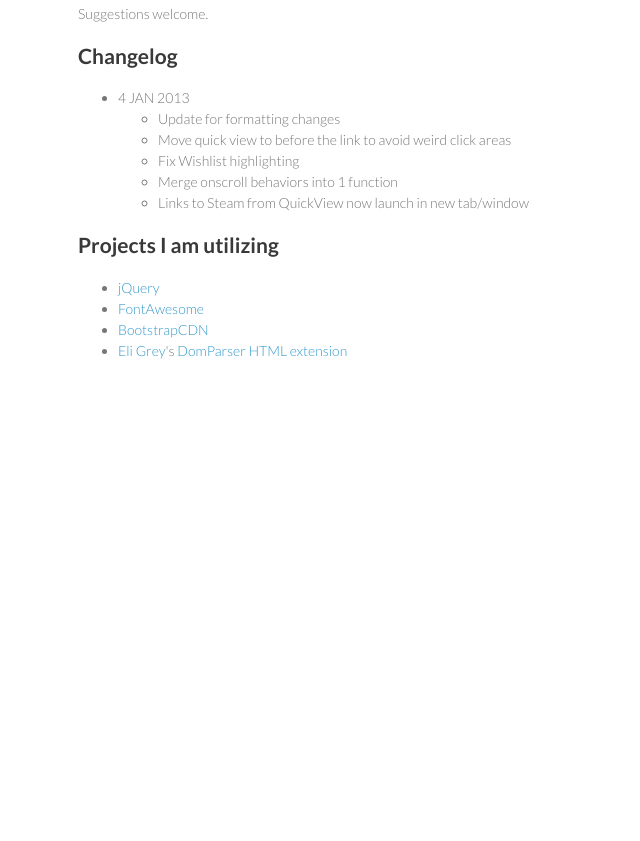
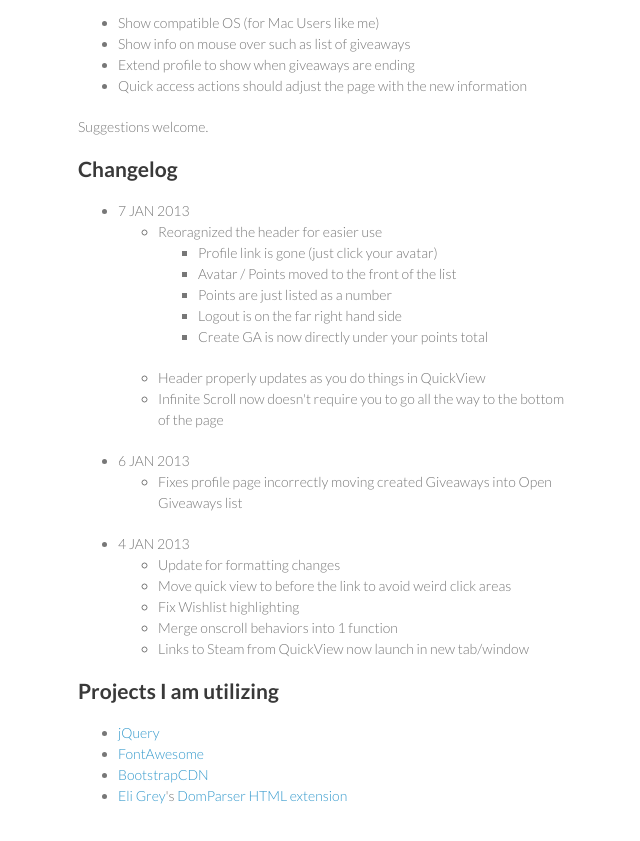
Before and after one commit to tresni/IGES, a plain HTML site: page index.html in a window 1280 px wide. Shown: the part 1937-2778 px from the top of the page, without its empty margins (492-1132 px from the left). Before the commit the page ends 2368 px from the top, so only its background shows below. Drawn offline with Linux system fonts and the light colour scheme.

Commit message:
Updating Changelog and adding Screenshot for new header layout.

```diff
--- a/index.html
+++ b/index.html
@@ -41,6 +41,9 @@
 
 <h2>Features</h2>
 
+<h3>Revamped Header</h3>
+<p><img src="img/NewHeader.jpg" class="screenshot"> Gone is some of the noise, present is some new ease of use!  Details in the <a href="#Changelog">Changelog</a></p>
+
 <h3>Quick access links</h3>
 <p><img src="img/QuickAccess.jpg" class="screenshot"> Quick access to the functionality you want.  Click <i class="icon-bolt" ></i> to get a mini-screen of the giveaway and enter/leave directly from that screen.  The <i class="icon-search"></i> will give you a mini window listing all the giveaways for that game, so you can see if you are spending your points wisely.  Lastly the <i class="icon-info"></i> will open the Steam store in a new tab so you can check the game out in a little more detail.
 
@@ -63,13 +66,36 @@
 <li>Show info on mouse over such as list of giveaways</li>
 <li>Extend profile to show when giveaways are ending</li>
 <li>Quick access actions should adjust the page with the new information</li>
-</ul><p>Suggestions welcome.</p>
+</ul>
 
-<h2>Changelog</h2>
+<p>Suggestions welcome.</p>
+
+<h2 id="Changelog">Changelog</h2>
 
 <ul>
+<li>7 JAN 2013
+<ul>
+<li>Reoragnized the header for easier use
+<ul>
+<li>Profile link is gone (just click your avatar)</li>
+<li>Avatar / Points moved to the front of the list</li>
+<li>Points are just listed as a number</li>
+<li>Logout is on the far right hand side</li>
+<li>Create GA is now directly under your points total</li>
+</ul>
+</li>
+<li>Header properly updates as you do things in QuickView</li>
+<li>Infinite Scroll now doesn't require you to go all the way to the bottom of the page</li>
+</ul>
+</li>
+
+<li>6 JAN 2013
+<ul>
+<li>Fixes profile page incorrectly moving created Giveaways into Open Giveaways list</li>
+</ul>
+</li>
+
 <li>4 JAN 2013
-
 <ul>
 <li>Update for formatting changes</li>
 <li>Move quick view to before the link to avoid weird click areas</li>
@@ -78,7 +104,9 @@
 <li>Links to Steam from QuickView now launch in new tab/window</li>
 </ul>
 </li>
-</ul><h2>Projects I am utilizing</h2>
+</ul>
+
+<h2>Projects I am utilizing</h2>
 
 <ul>
 <li><a href="http://jquery.com">jQuery</a></li>
```
Also changed, not shown: img/NewHeader.jpg (added).
